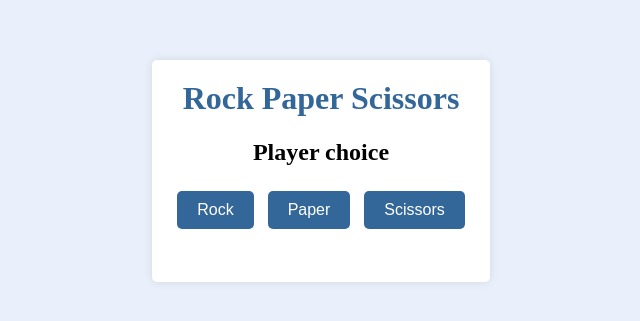
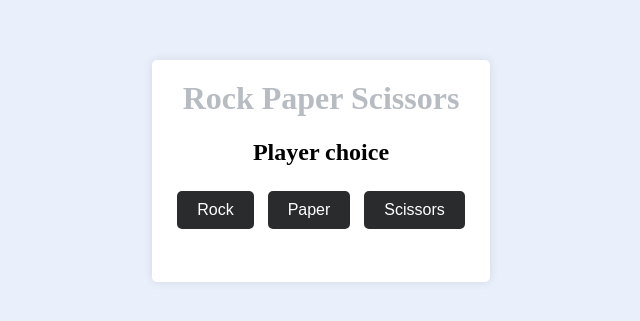
Before and after one commit to Telesphore-Uwabera/Rock-Paper-Scissors, a plain HTML site: page index.html in a window 1280 px wide. Shown: the part 229-550 px from the top of the page, without its empty margins (319-959 px from the left). Drawn offline with Linux system fonts and the light colour scheme.

Commit message:
Update styles.css

```diff
--- a/styles.css
+++ b/styles.css
@@ -17,7 +17,7 @@ body {
 }
 
 h1 {
-    color: #336699;
+    color: #b7bcc2;
     margin-top: 0;
 }
 
@@ -25,7 +25,7 @@ button {
     margin: 5px;
     padding: 10px 20px;
     font-size: 16px;
-    background-color: #336699;
+    background-color: #2a2b2c;
     color: #fff;
     border: none;
     border-radius: 5px;
```
